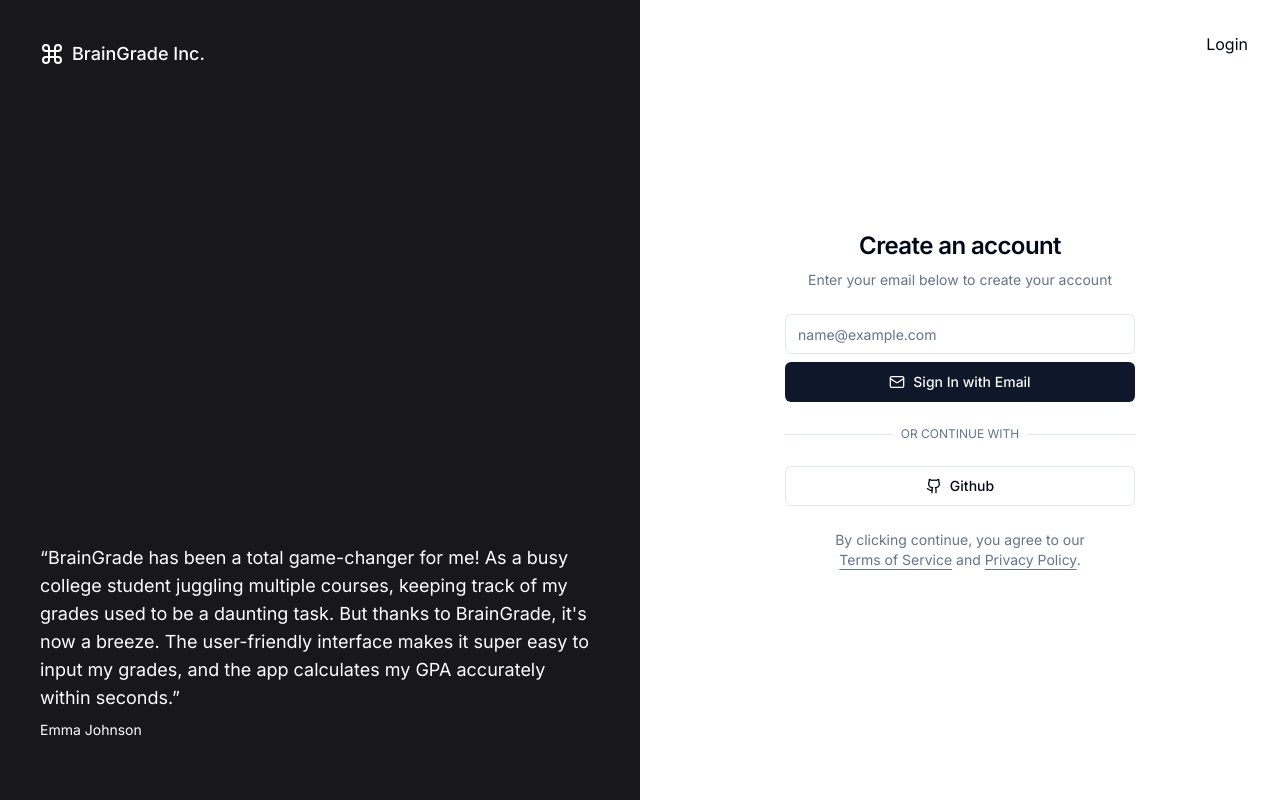
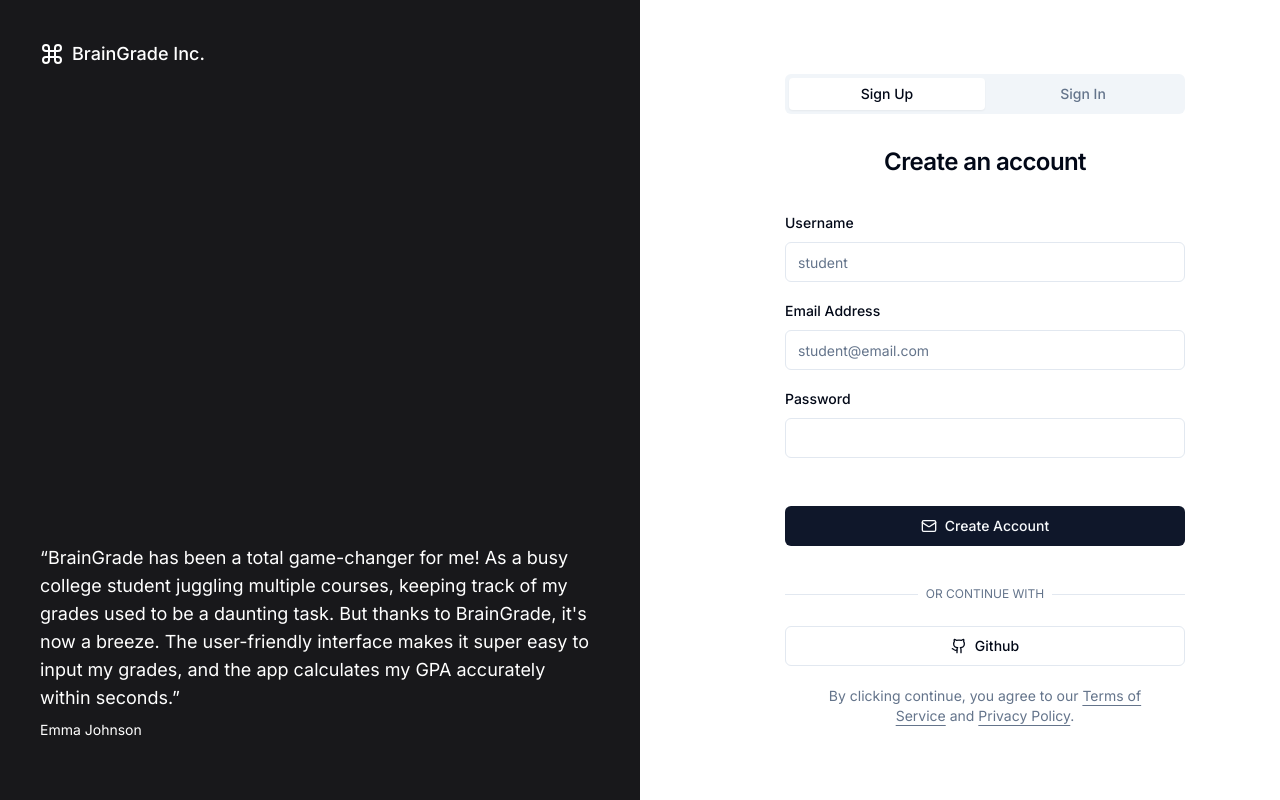
Before and after one commit to 0xTxbi/brain-grade, a Next.js app: page /register in a window 1280 px wide. Built offline with nearby package versions, Linux system fonts and the light colour scheme.

Commit message:
feat: authentication

```diff
--- a/app/register/page.tsx
+++ b/app/register/page.tsx
@@ -2,10 +2,8 @@
 import Image from "next/image";
 import Link from "next/link";
 
-import { cn } from "@/lib/utils";
 import { UserAuthForm } from "@/components/ui/auth-form/user-auth-form";
-// import { buttonVariants } from "@/registry/new-york/ui/button"
-// import { UserAuthForm } from "@/app/examples/authentication/components/user-auth-form"
+import { Tabs, TabsContent, TabsList, TabsTrigger } from "@/components/ui/tabs";
 
 export const metadata: Metadata = {
 	title: "Authentication",
@@ -32,14 +30,6 @@
 				/>
 			</div>
 			<div className="container h-screen relative hidden flex-col items-center justify-center md:grid lg:max-w-none lg:grid-cols-2 lg:px-0">
-				<Link
-					href="/"
-					className={cn(
-						"absolute right-4 top-4 md:right-8 md:top-8"
-					)}
-				>
-					Login
-				</Link>
 				<div className="relative hidden h-full flex-col bg-muted p-10 text-white dark:border-r lg:flex">
 					<div className="absolute inset-0 bg-zinc-900" />
 					<div className="relative z-20 flex items-center text-lg font-medium">
@@ -93,36 +83,92 @@
 				</div>
 				<div className="lg:p-8">
 					<div className="mx-auto flex w-full flex-col justify-center space-y-6 sm:w-[350px]">
-						<div className="flex flex-col space-y-2 text-center">
+						<Tabs
+							defaultValue="sign-up"
+							className="w-[400px]"
+						>
+							<TabsList className="grid w-full grid-cols-2">
+								<TabsTrigger value="sign-up">
+									Sign Up
+								</TabsTrigger>
+								<TabsTrigger value="sign-in">
+									Sign In
+								</TabsTrigger>
+							</TabsList>
+							<TabsContent value="sign-up">
+								<div className="flex flex-col space-y-2 text-center mt-8">
 									<h1 className="text-2xl font-semibold tracking-tight">
-								Create an
+										Create
+										an
 										account
 									</h1>
-							<p className="text-sm text-muted-foreground">
-								Enter your email
-								below to create
-								your account
-							</p>
 								</div>
-						<UserAuthForm />
-						<p className="px-8 text-center text-sm text-muted-foreground">
-							By clicking continue,
-							you agree to our{" "}
+								<UserAuthForm mode="register" />
+								<p className="px-8 text-center text-sm text-muted-foreground mt-5">
+									By
+									clicking
+									continue,
+									you
+									agree to
+									our{" "}
 									<Link
 										href="/terms"
 										className="underline underline-offset-4 hover:text-primary"
 									>
-								Terms of Service
+										Terms
+										of
+										Service
 									</Link>{" "}
 									and{" "}
 									<Link
 										href="/privacy"
 										className="underline underline-offset-4 hover:text-primary"
 									>
-								Privacy Policy
+										Privacy
+										Policy
 									</Link>
 									.
 								</p>
+							</TabsContent>
+
+							<TabsContent value="sign-in">
+								<div className="flex flex-col space-y-2 text-center mt-8">
+									<h1 className="text-2xl font-semibold tracking-tight">
+										Sign
+										in
+										to
+										your
+										Account
+									</h1>
+								</div>
+								<UserAuthForm mode="login" />
+								<p className="px-8 text-center text-sm text-muted-foreground mt-5">
+									By
+									clicking
+									continue,
+									you
+									agree to
+									our
+									<Link
+										href="/terms"
+										className="underline underline-offset-4 hover:text-primary"
+									>
+										Terms
+										of
+										Service
+									</Link>{" "}
+									and{" "}
+									<Link
+										href="/privacy"
+										className="underline underline-offset-4 hover:text-primary"
+									>
+										Privacy
+										Policy
+									</Link>
+									.
+								</p>
+							</TabsContent>
+						</Tabs>
 					</div>
 				</div>
 			</div>
--- /dev/null
+++ b/components/ui/auth-form/LoginForm.tsx
@@ -0,0 +1,146 @@
+import * as React from "react";
+import { cn } from "@/lib/utils";
+import { Button } from "@/components/ui/button";
+import { Input } from "@/components/ui/input";
+import { Loader2, MailIcon } from "lucide-react";
+
+import {
+	Form,
+	FormControl,
+	FormField,
+	FormItem,
+	FormLabel,
+	FormMessage,
+} from "@/components/ui/form";
+import * as z from "zod";
+import { useForm } from "react-hook-form";
+import { zodResolver } from "@hookform/resolvers/zod";
+import { authenticateUser } from "@/lib/requests";
+
+type LoginFormValues = {
+	email: string;
+	password: string;
+};
+
+interface LoginFormProps extends React.HTMLAttributes<HTMLDivElement> {}
+
+const LoginForm: React.FC<LoginFormProps> = ({ className, ...props }) => {
+	const loginSchema = z.object({
+		email: z.string(),
+		password: z.string(),
+	});
+
+	const form = useForm<LoginFormValues>({
+		resolver: zodResolver(loginSchema),
+		defaultValues: {
+			email: "",
+			password: "",
+		},
+	});
+
+	const [submitting, setSubmitting] = React.useState(false);
+	const [submissionError, setSubmissionError] = React.useState("");
+
+	const onSubmit = async (values: z.infer<typeof loginSchema>) => {
+		setSubmitting(true);
+		setSubmissionError("");
+
+		try {
+			const parsedValues = {
+				...values,
+			};
+
+			console.log(
+				"Login form values submitted:",
+				parsedValues
+			);
+
+			const response = await authenticateUser(parsedValues);
+
+			console.log("Form data sent successfully!", response);
+		} catch (error: any) {
+			setSubmissionError(error.message);
+			console.error("Form submission error:", error);
+		} finally {
+			setSubmitting(false);
+		}
+	};
+
+	return (
+		<div
+			className={cn("grid gap-6", className)}
+			{...props}
+		>
+			<Form {...form}>
+				<form
+					onSubmit={form.handleSubmit(onSubmit)}
+					className="space-y-8"
+				>
+					<div className="grid gap-4 py-4">
+						<FormField
+							control={form.control}
+							name="email"
+							render={({ field }) => (
+								<FormItem>
+									<FormLabel>
+										Email
+										Address
+									</FormLabel>
+									<FormControl>
+										<Input
+											id="name"
+											placeholder="student@email.com"
+											className="col-span-3"
+											{...field}
+										/>
+									</FormControl>
+									<FormMessage />
+								</FormItem>
+							)}
+						/>
+
+						<FormField
+							control={form.control}
+							name="password"
+							render={({ field }) => (
+								<FormItem>
+									<FormLabel>
+										Password
+									</FormLabel>
+									<FormControl>
+										<Input
+											type="password"
+											id="grade"
+											className="col-span-3"
+											{...field}
+										/>
+									</FormControl>
+									<FormMessage />
+								</FormItem>
+							)}
+						/>
+					</div>
+
+					<Button
+						className="w-full"
+						disabled={submitting}
+					>
+						{submitting ? (
+							<>
+								<Loader2 className="mr-2 h-4 w-4" />
+								Authenticating
+							</>
+						) : (
+							<>
+								<MailIcon className="mr-2 h-4 w-4" />
+								Sign In
+							</>
+						)}
+					</Button>
+				</form>
+			</Form>
+		</div>
+	);
+};
+
+export default LoginForm;
--- /dev/null
+++ b/components/ui/auth-form/RegisterForm.tsx
@@ -0,0 +1,173 @@
+import * as React from "react";
+import { cn } from "@/lib/utils";
+import { Button } from "@/components/ui/button";
+import { Input } from "@/components/ui/input";
+import { Loader2, MailIcon } from "lucide-react";
+
+import {
+	Form,
+	FormControl,
+	FormField,
+	FormItem,
+	FormLabel,
+	FormMessage,
+} from "@/components/ui/form";
+import * as z from "zod";
+import { useForm } from "react-hook-form";
+import { zodResolver } from "@hookform/resolvers/zod";
+import { registerUser } from "@/lib/requests";
+
+type RegisterFormValues = {
+	username: string;
+	email: string;
+	password: string;
+};
+
+interface RegisterFormProps extends React.HTMLAttributes<HTMLDivElement> {}
+
+const RegisterForm: React.FC<RegisterFormProps> = ({ className, ...props }) => {
+	const registerSchema = z.object({
+		username: z.string(),
+		email: z.string(),
+		password: z.string(),
+	});
+
+	const form = useForm<RegisterFormValues>({
+		resolver: zodResolver(registerSchema),
+		defaultValues: {
+			username: "",
+			email: "",
+			password: "",
+		},
+	});
+
+	const [submitting, setSubmitting] = React.useState(false);
+	const [submissionError, setSubmissionError] = React.useState("");
+	const [isLoading, setIsLoading] = React.useState<boolean>(false);
+
+	console.log(submitting);
+
+	const onSubmit = async (values: z.infer<typeof registerSchema>) => {
+		setSubmitting(true);
+		setSubmissionError("");
+
+		try {
+			const parsedValues = {
+				...values,
+			};
+
+			console.log(
+				"Register form values submitted:",
+				parsedValues
+			);
+
+			const response = await registerUser(parsedValues);
+
+			console.log("Form data sent successfully!", response);
+		} catch (error: any) {
+			setSubmissionError(error.message);
+			console.error("Form submission error:", error);
+		} finally {
+			setSubmitting(false);
+		}
+	};
+
+	return (
+		<div
+			className={cn("grid gap-6", className)}
+			{...props}
+		>
+			<Form {...form}>
+				<form
+					onSubmit={form.handleSubmit(onSubmit)}
+					className="space-y-8"
+				>
+					<div className="grid gap-4 py-4">
+						<FormField
+							control={form.control}
+							name="username"
+							render={({ field }) => (
+								<FormItem>
+									<FormLabel>
+										Username
+									</FormLabel>
+									<FormControl>
+										<Input
+											id="name"
+											placeholder="student"
+											className="col-span-3"
+											{...field}
+										/>
+									</FormControl>
+									<FormMessage />
+								</FormItem>
+							)}
+						/>
+
+						<FormField
+							control={form.control}
+							name="email"
+							render={({ field }) => (
+								<FormItem>
+									<FormLabel>
+										Email
+										Address
+									</FormLabel>
+									<FormControl>
+										<Input
+											id="name"
+											placeholder="student@email.com"
+											className="col-span-3"
+											{...field}
+										/>
+									</FormControl>
+									<FormMessage />
+								</FormItem>
+							)}
+						/>
+
+						<FormField
+							control={form.control}
+							name="password"
+							render={({ field }) => (
+								<FormItem>
+									<FormLabel>
+										Password
+									</FormLabel>
+									<FormControl>
+										<Input
+											type="password"
+											id="grade"
+											className="col-span-3"
+											{...field}
+										/>
+									</FormControl>
+									<FormMessage />
+								</FormItem>
+							)}
+						/>
+					</div>
+
+					<Button
+						className="w-full"
+						disabled={submitting}
+					>
+						{submitting ? (
+							<>
+								<Loader2 className="mr-2 h-4 w-4" />
+								Create Account
+							</>
+						) : (
+							<>
+								<MailIcon className="mr-2 h-4 w-4" />
+								Create Account
+							</>
+						)}
+					</Button>
+				</form>
+			</Form>
+		</div>
+	);
+};
+
+export default RegisterForm;
--- a/components/ui/auth-form/user-auth-form.tsx
+++ b/components/ui/auth-form/user-auth-form.tsx
@@ -1,63 +1,95 @@
 "use client";
-
 import * as React from "react";
-
 import { cn } from "@/lib/utils";
 import { Button } from "@/components/ui/button";
-import { Input } from "@/components/ui/input";
-import { Label } from "@/components/ui/label";
-import { GithubIcon, MailIcon } from "lucide-react";
-import Link from "next/link";
+import { GithubIcon } from "lucide-react";
 
-interface UserAuthFormProps extends React.HTMLAttributes<HTMLDivElement> {}
+import * as z from "zod";
+import { useForm } from "react-hook-form";
+import { zodResolver } from "@hookform/resolvers/zod";
+import RegisterForm from "./RegisterForm";
+import LoginForm from "./LoginForm";
 
-export function UserAuthForm({ className, ...props }: UserAuthFormProps) {
+type FormMode = "login" | "register";
+
+type UserFormValues = {
+	username: string;
+	email: string;
+	password: string;
+};
+
+interface UserAuthFormProps extends React.HTMLAttributes<HTMLDivElement> {
+	mode: FormMode;
+}
+
+export function UserAuthForm({ className, mode, ...props }: UserAuthFormProps) {
+	const userSchema =
+		mode === "login"
+			? z.object({
+					email: z.string(),
+					password: z.string(),
+			  })
+			: z.object({
+					username: z.string(),
+					email: z.string(),
+					password: z.string(),
+			  });
+
+	const defaultValues =
+		mode === "login"
+			? {
+					email: "",
+					password: "",
+			  }
+			: {
+					username: "",
+					email: "",
+					password: "",
+			  };
+
+	const form = useForm<UserFormValues>({
+		resolver: zodResolver(userSchema),
+		defaultValues,
+	});
+
+	const [submitting, setSubmitting] = React.useState(false);
+	const [submissionError, setSubmissionError] = React.useState("");
+
 	const [isLoading, setIsLoading] = React.useState<boolean>(false);
 
-	async function onSubmit(event: React.SyntheticEvent) {
-		event.preventDefault();
-		setIsLoading(true);
+	const onSubmit = async (values: z.infer<typeof userSchema>) => {
+		setSubmitting(true);
+		setSubmissionError("");
 
-		setTimeout(() => {
-			setIsLoading(false);
-		}, 3000);
-	}
+		try {
+			const parsedValues = {
+				...values,
+			};
+
+			console.log("Form values submitted:", parsedValues);
+
+			console.log("Form data sent successfully!");
+		} catch (error: any) {
+			setSubmissionError(error.message);
+			console.error("Form submission error:", error);
+		} finally {
+			setSubmitting(false);
+		}
+	};
 
 	return (
 		<div
 			className={cn("grid gap-6", className)}
 			{...props}
 		>
-			<form onSubmit={onSubmit}>
-				<div className="grid gap-2">
-					<div className="grid gap-1">
-						<Label
-							className="sr-only"
-							htmlFor="email"
-						>
-							Email
-						</Label>
-						<Input
-							id="email"
-							placeholder="name@example.com"
-							type="email"
-							autoCapitalize="none"
-							autoComplete="email"
-							autoCorrect="off"
-							disabled={isLoading}
-						/>
-					</div>
-					<Button
-						asChild
-						disabled={isLoading}
-					>
-						<Link href="/dashboard">
-							<MailIcon className="mr-2 h-4 w-4" />
-							Sign In with Email
-						</Link>
-					</Button>
-				</div>
-			</form>
+			<div className="grid gap-4 py-4">
+				{mode === "register" ? (
+					<RegisterForm />
+				) : (
+					<LoginForm />
+				)}
+			</div>
+
 			<div className="relative">
 				<div className="absolute inset-0 flex items-center">
 					<span className="w-full border-t" />
@@ -71,7 +103,6 @@
 			<Button
 				variant="outline"
 				type="button"
-				disabled={isLoading}
 			>
 				<GithubIcon className="mr-2 h-4 w-4" />
 				Github
```
Also changed, not shown: app/dashboard/page.tsx (+0 -7 lines), lib/requests/index.ts (+48 -0 lines). Lines whose indentation alone changed are shown as unchanged.
